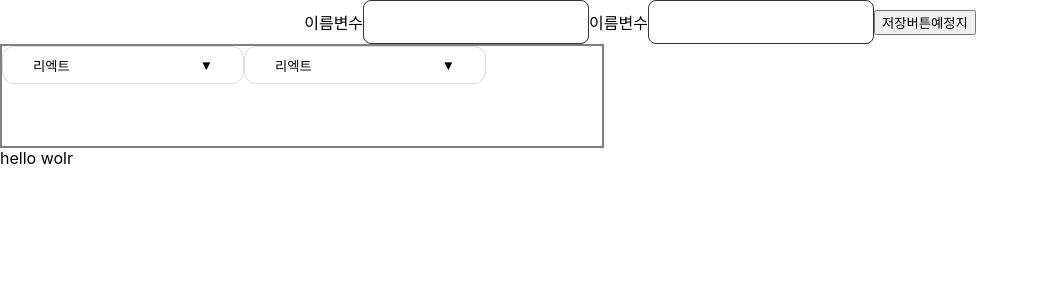
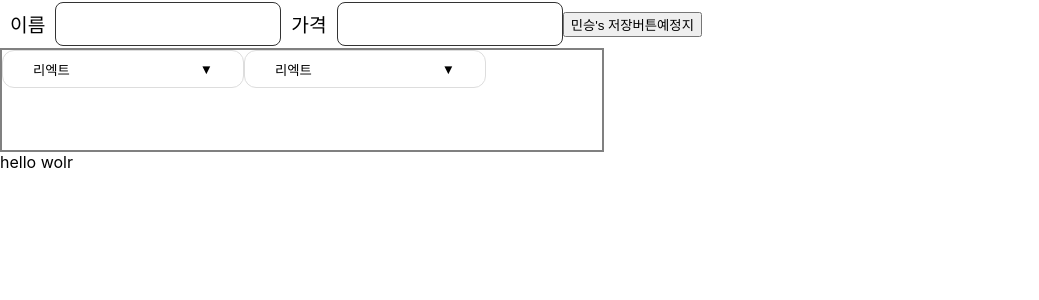
Before and after one commit to hh99test3/hh99-chap3, a React (Create React App) app: page / in a window 1280 px wide. Shown: the top 300 px of the page, without its empty margins (0-1039 px from the left). Built offline with nearby package versions, Linux system fonts and the light colour scheme.

Commit message:
refactor taehyun 코드 정리

```diff
--- a/src/features/ui/input/Input.jsx
+++ b/src/features/ui/input/Input.jsx
@@ -1,28 +1,40 @@
-import React, { useState } from "react";
 import { styled } from "styled-components";
 
 const InputBox = styled.input`
-  border: 1px solid rgb(51, 51, 51);
   height: 40px;
   width: 200px;
-  outline: none;
-  border-radius: 8px;
+
   padding-left: 12px;
   padding-right: 12px;
+
+  outline: none;
+  border: 1px solid rgb(51, 51, 51);
+  border-radius: 8px;
 `;
 
-export const Input = ({ type, onChange, name, shownValue, isNumber }) => {
-  const [value, setValue] = useState({});
-
+const Label = styled.label`
+  font-size: 1.2rem;
+  margin: 10px;
+`;
+/**
+ *
+ * @param {string} type text, number, email등
+ * @param {function} onChange onChange 함수
+ * @param {string} shownValue 보여질 값
+ * @param {string} name 해당 input의 name(key)
+ * @param {string} title 보여지는 이름
+ * @returns 예쁜 input 창을 돌려줍니다. 와~ 🫠
+ */
+export const Input = ({ type, onChange, name, shownValue, title }) => {
   return (
     <>
-      <label htmlFor="title">이름변수</label>
+      <Label htmlFor={name}>{title}</Label>
       <InputBox
         type={type}
         name={name}
         value={shownValue}
         onChange={onChange}
-      ></InputBox>
+      />
     </>
   );
 };
--- a/src/features/ui/input/InputContainer.jsx
+++ b/src/features/ui/input/InputContainer.jsx
@@ -4,22 +4,19 @@ import { styled } from "styled-components";
 
 const Container = styled.form`
   display: flex;
-  justify-content: center;
   align-items: center;
 `;
 
 export const InputContainer = () => {
   const [input, setInput] = useState({ name: "", price: "" });
-  const [shownValue, setShownValue] = useState("");
+  const [shownNumber, setShownNumber] = useState("");
 
   const onChangePrice = (e) => {
-    console.log(e.nativeEvent.data);
-    // if (e.target.name == "price" && /\d/.test(e.target.data)) {
     const temp_value = Number(
-      shownValue.concat(e.nativeEvent.data).replace(/[^\d]/g, "")
+      shownNumber.concat(e.nativeEvent.data).replace(/[^\d]/g, "")
     );
-    setInput({ ...input, [e.target.name]: temp_value });
-    setShownValue(temp_value.toLocaleString());
+    setInput({ ...input, price: temp_value });
+    setShownNumber(temp_value.toLocaleString());
   };
 
   const onChange = (e) => {
@@ -30,8 +27,6 @@ export const InputContainer = () => {
     alert(`name:${input.name}, price:${input.price}`);
   };
 
-  const num = "123456";
-  console.log(num.toLocaleString());
   return (
     <Container>
       <Input
@@ -39,16 +34,16 @@ export const InputContainer = () => {
         shownValue={input.name}
         name="name"
         onChange={onChange}
+        title={"이름"}
       />
       <Input
         type="text"
-        shownValue={shownValue}
+        shownValue={shownNumber}
         name="price"
         onChange={onChangePrice}
-        isNumber
+        title={"가격"}
       />
-      <button onClick={onSubmitHandler}>저장버튼예정지</button>
+      <button onClick={onSubmitHandler}>민승's 저장버튼예정지</button>
     </Container>
   );
 };
-// setInput(...input, name: e.target.value.toLocaleString() );
--- a/src/features/ui/select/SelectContainer.jsx
+++ b/src/features/ui/select/SelectContainer.jsx
@@ -7,8 +7,10 @@ const Container = styled.div`
 
   height: 100px;
   width: 600px;
+
   border: 2px solid grey;
 `;
+
 export const SelectContainer = () => {
   return (
     <Container>
--- a/src/features/ui/select/SelectStyle.jsx
+++ b/src/features/ui/select/SelectStyle.jsx
@@ -1,30 +1,33 @@
 import { styled } from "styled-components";
 
 export const DropDown = styled.button`
-  padding: 0px 30px;
   display: flex;
   justify-content: space-between;
   align-items: center;
 
-  border: ${(prop) => (prop.Inner ? 0 : 1)}px solid rgb(221, 221, 221);
-
   height: 38px;
   width: 242px;
-  margin: 0;
+  padding: 0px 30px;
+
+  border: ${(prop) => (prop.Inner ? 0 : 1)}px solid rgb(221, 221, 221);
+  border-radius: ${(prop) => (prop.Inner ? 0 : 12)}px;
+
   background-color: rgb(255, 255, 255);
-  border-radius: ${(prop) => (prop.Inner ? 0 : 12)}px;
   &:hover {
     background-color: ${(prop) => (prop.Inner ? "rgb(230, 230, 230)" : "")};
   }
 `;
 
 export const DropDownOpen = styled.div`
+  width: 242px;
+  padding: 0;
+
+  overflow: hidden;
+
   border: 1px solid rgb(221, 221, 221);
-  width: 242px;
+  border-radius: 12px;
+
   background-color: rgb(255, 255, 255);
-  border-radius: 12px;
-  overflow: hidden;
-  padding: 0;
 `;
 
 export const DropDownContainer = styled.div`
```
Also changed, not shown: src/features/ui/input/InputStyle.jsx (+4 -4 lines).
